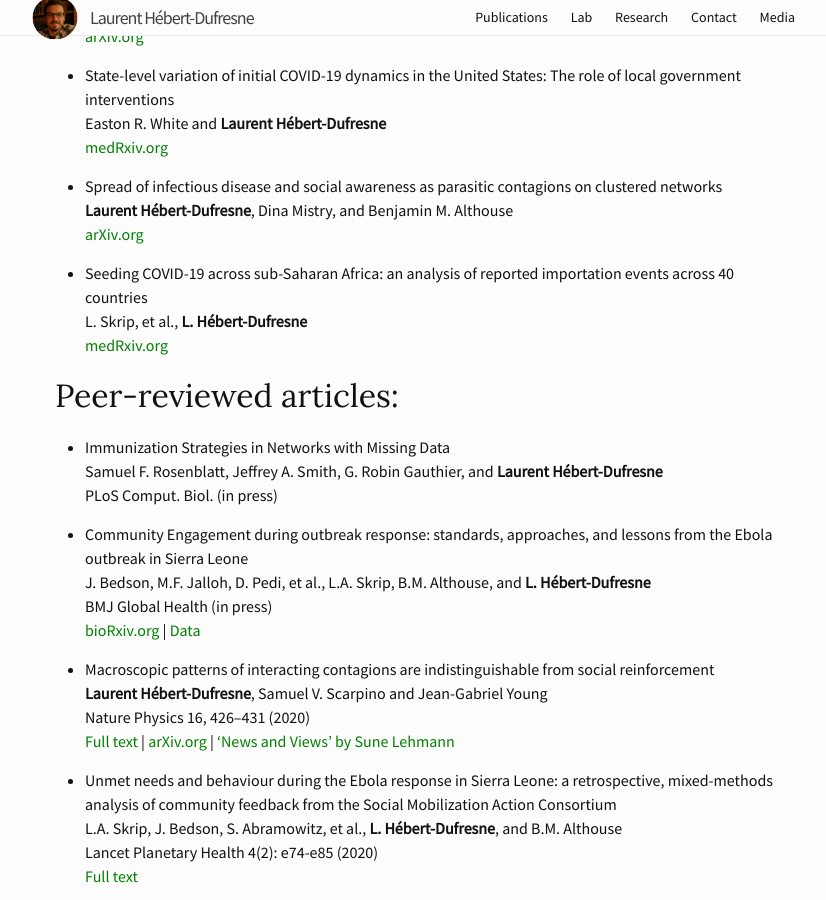
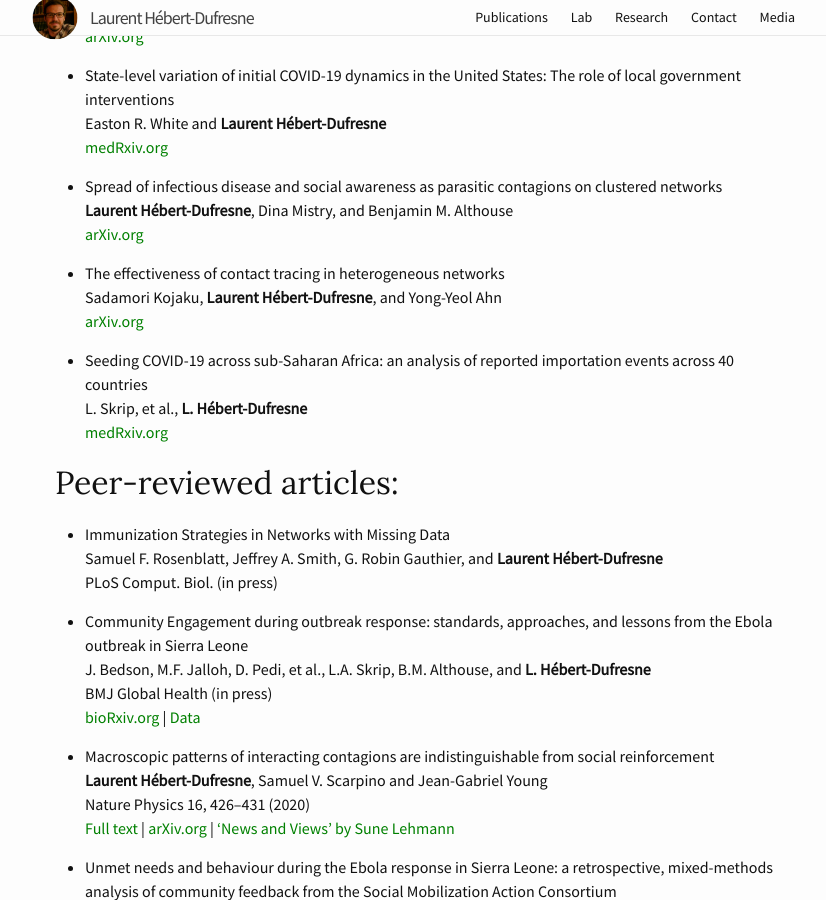
Before and after one commit to laurenthebertdufresne/laurenthebertdufresne.github.io, a Jekyll site: the page built from _pages/publications.md, in a window 1280 px wide and 900 px high, scrolled down 747 px. Shown: the whole window, without its empty margins (215-1041 px from the left). Built offline with Jekyll 4.4.1, drawn with Linux system fonts in a browser that asks for light colours.

Commit message:
New preprint

```diff
--- a/_pages/publications.md
+++ b/_pages/publications.md
@@ -30,6 +30,10 @@ weight: 2
 *   Spread of infectious disease and social awareness as parasitic contagions on clustered networks
     **Laurent Hébert-Dufresne**, Dina Mistry, and Benjamin M. Althouse
     [arXiv.org](https://arxiv.org/abs/2003.10604)
+
+*   The effectiveness of contact tracing in heterogeneous networks
+    Sadamori Kojaku, **Laurent Hébert-Dufresne**, and Yong-Yeol Ahn
+    [arXiv.org](http://arxiv.org/abs/2005.02362)
 
 *   Seeding COVID-19 across sub-Saharan Africa: an analysis of reported importation events across 40 countries
     L. Skrip, et al., **L. Hébert-Dufresne**
```
